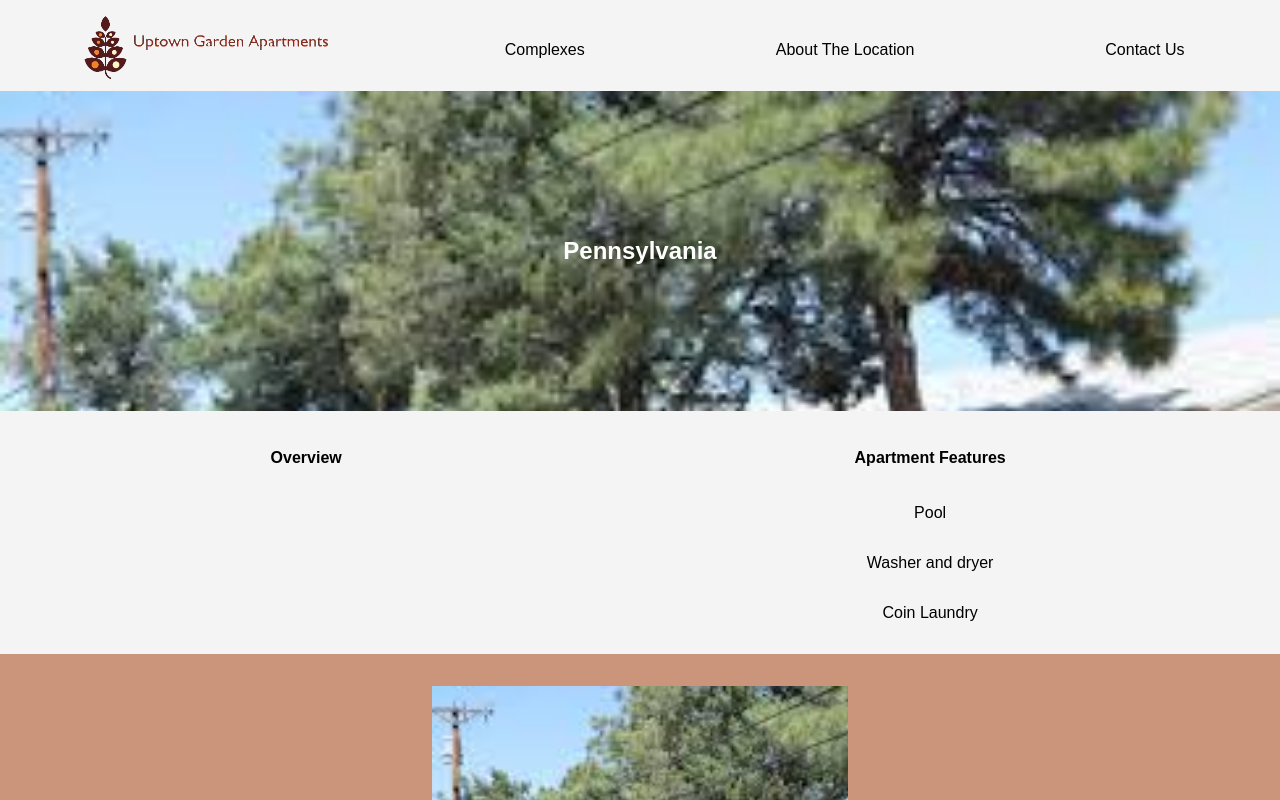
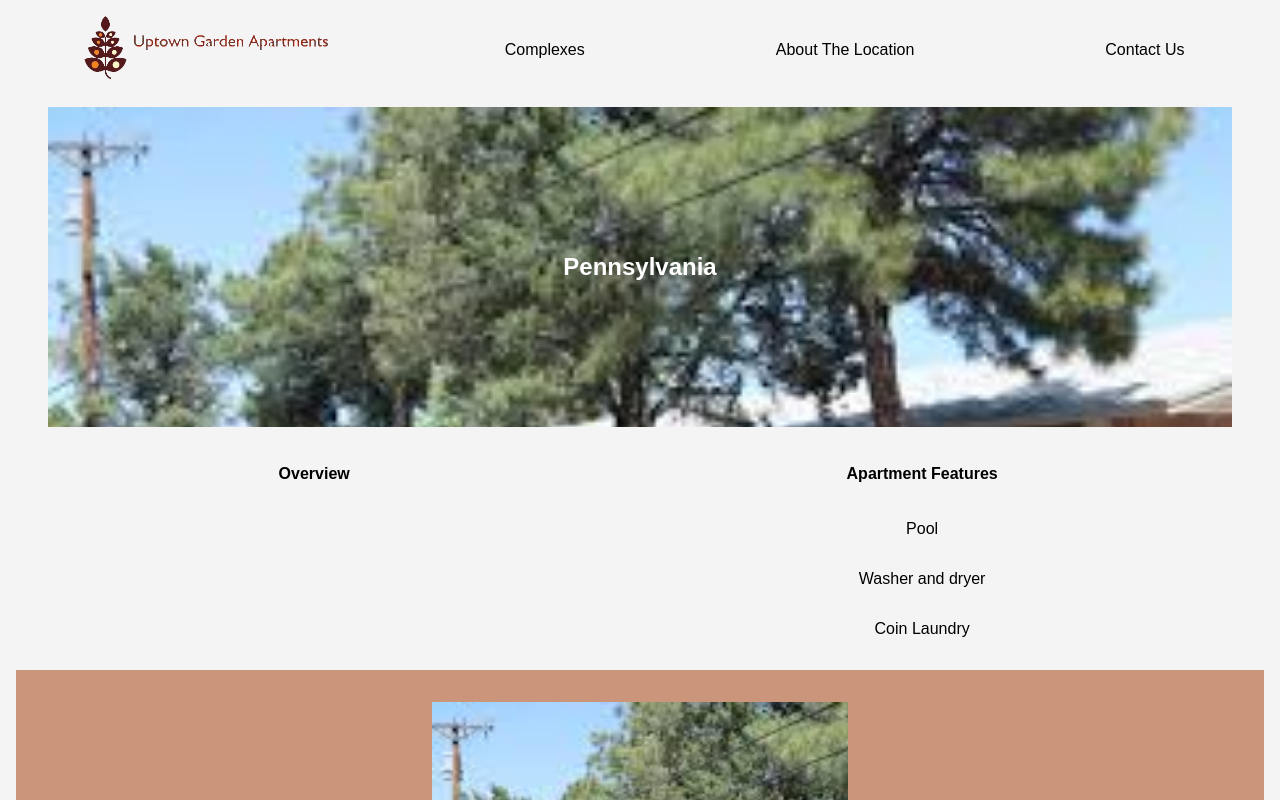
Before and after one commit to piperjarrett/uptown-garden-apartments, a React (Create React App) app: page /Dallas in a window 1280 px wide. Shown: the top 800 px of the page. Built offline with nearby package versions, Linux system fonts and the light colour scheme.

Commit message:
change homepage url

```diff
--- a/package.json
+++ b/package.json
@@ -18,7 +18,7 @@
     "web-vitals": "^2.1.4"
 
   },
-  "homepage": "https://piperjarrett.github.io/uptown-garden-apartments",
+  "homepage": "https://uptowngardensabq.com",
   "scripts": {
     "start": "react-scripts start",
     "build": "react-scripts build",
--- a/src/AboutLocation/AboutLocation.css
+++ b/src/AboutLocation/AboutLocation.css
@@ -1,5 +1,5 @@
 .about-location {
-    background-color: #efe1d8;
+    background-color: #f4f4f4;
     padding: 1rem;
 }
 
--- a/src/Complexes/Complexes.css
+++ b/src/Complexes/Complexes.css
@@ -2,7 +2,7 @@
 
 .complexes {
     background:#f4f4f4 ;
-    /* padding: 1rem; */
+    padding: 1rem;
 }
 
 .complex-info {
@@ -17,6 +17,8 @@
     align-items: center;
     justify-content: center;
     color: white;
+    margin-left: 2rem;
+    margin-right: 2rem;
 }
 .complex-apartments-wrapper {
     display: flex;
--- a/src/NavBar/NavBar.css
+++ b/src/NavBar/NavBar.css
@@ -7,6 +7,7 @@
     padding-top: 1rem;
     padding-bottom: 0.5rem;
     box-shadow: 0px 8px 16px 0px rgb(189, 188, 188);
+    /* border-bottom: 0.3rem solid #884d3b */
 }
 .logo {
   display: flex;
```
